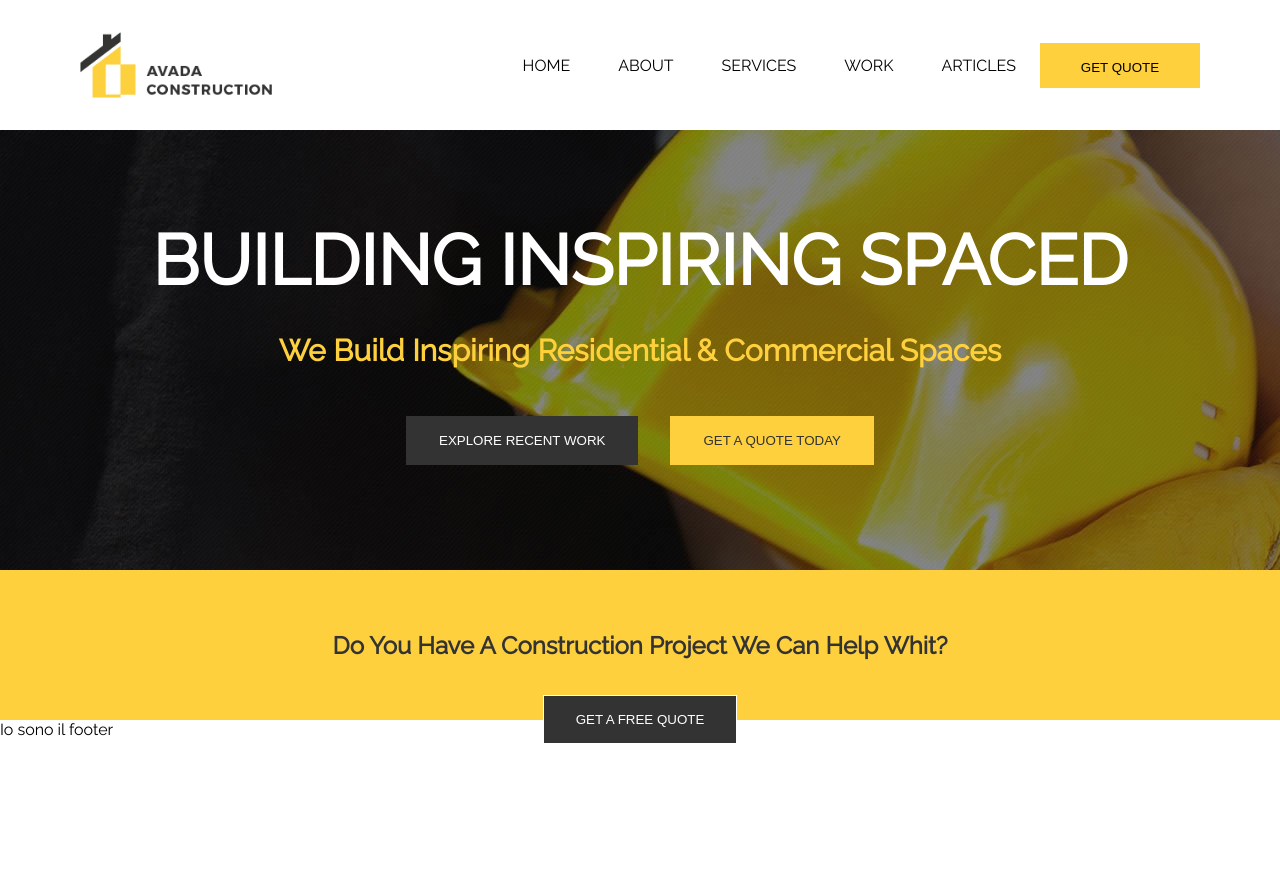
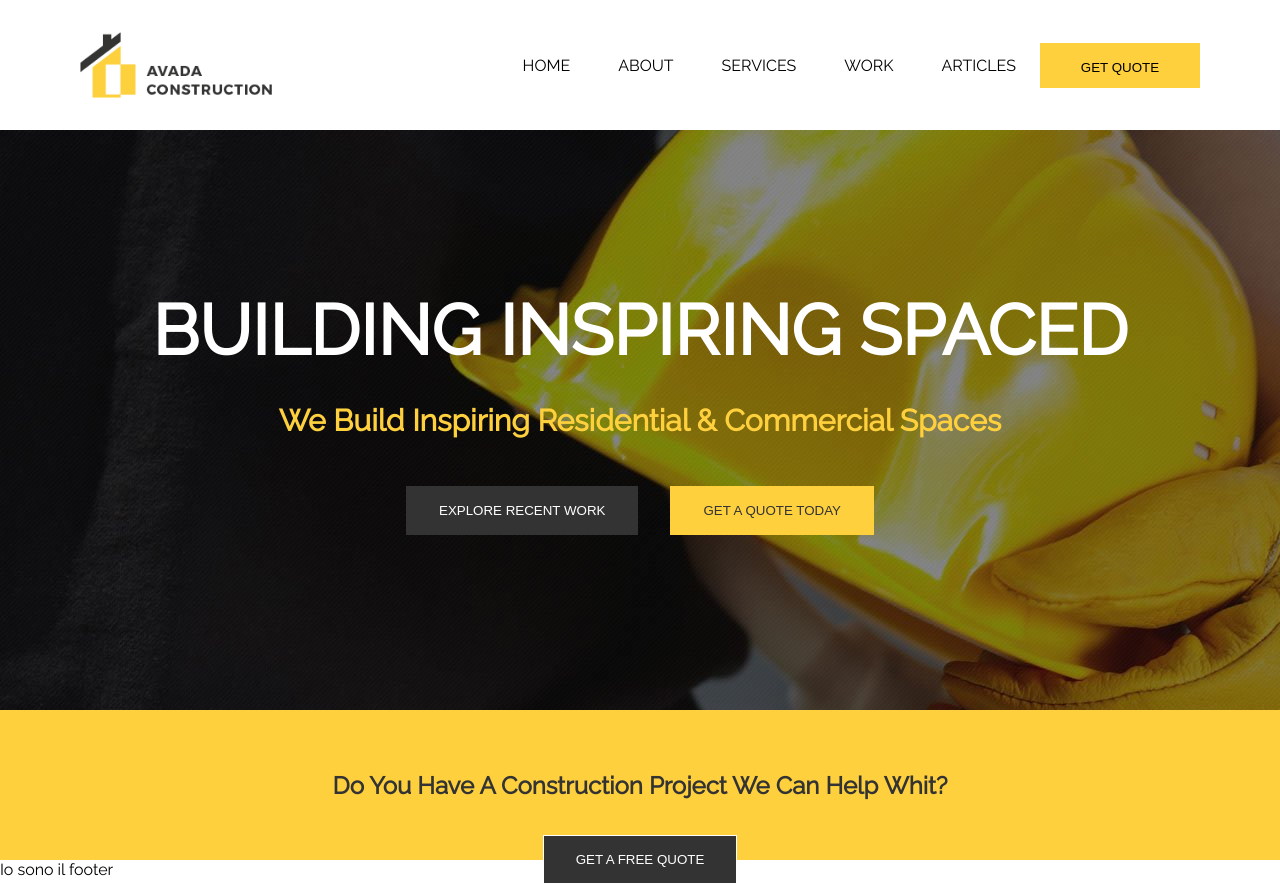
Before and after one commit to GabrieleGrossi/proj-html-vuejs, a Vue app: page / in a window 1280 px wide. Before the commit the page ends 800 px from the top, so only its background shows below. Built offline with nearby package versions, Linux system fonts and the light colour scheme.

Commit message:
position fix header and correct the jumbo

```diff
--- a/src/components/AppJumbo.vue
+++ b/src/components/AppJumbo.vue
@@ -38,7 +38,7 @@ export default {
 <style lang="scss" scoped>
     div.jumbo{
         background-image: url(../assets/images/home-slider-62528242.jpg);
-        height: 570px;
+        height: 710px;
         padding-top: 130px;
     }
     .jumbo-info{
```
